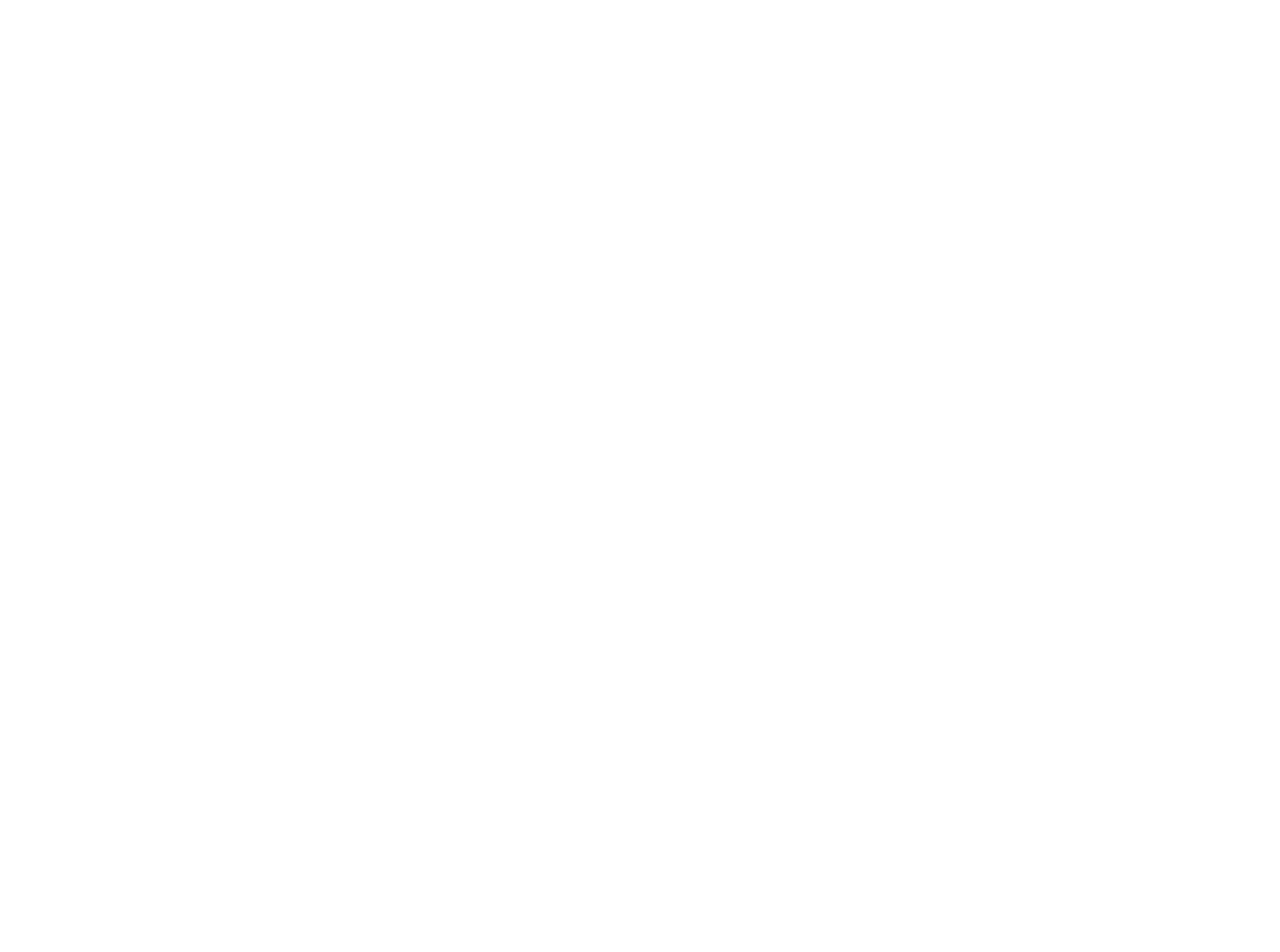
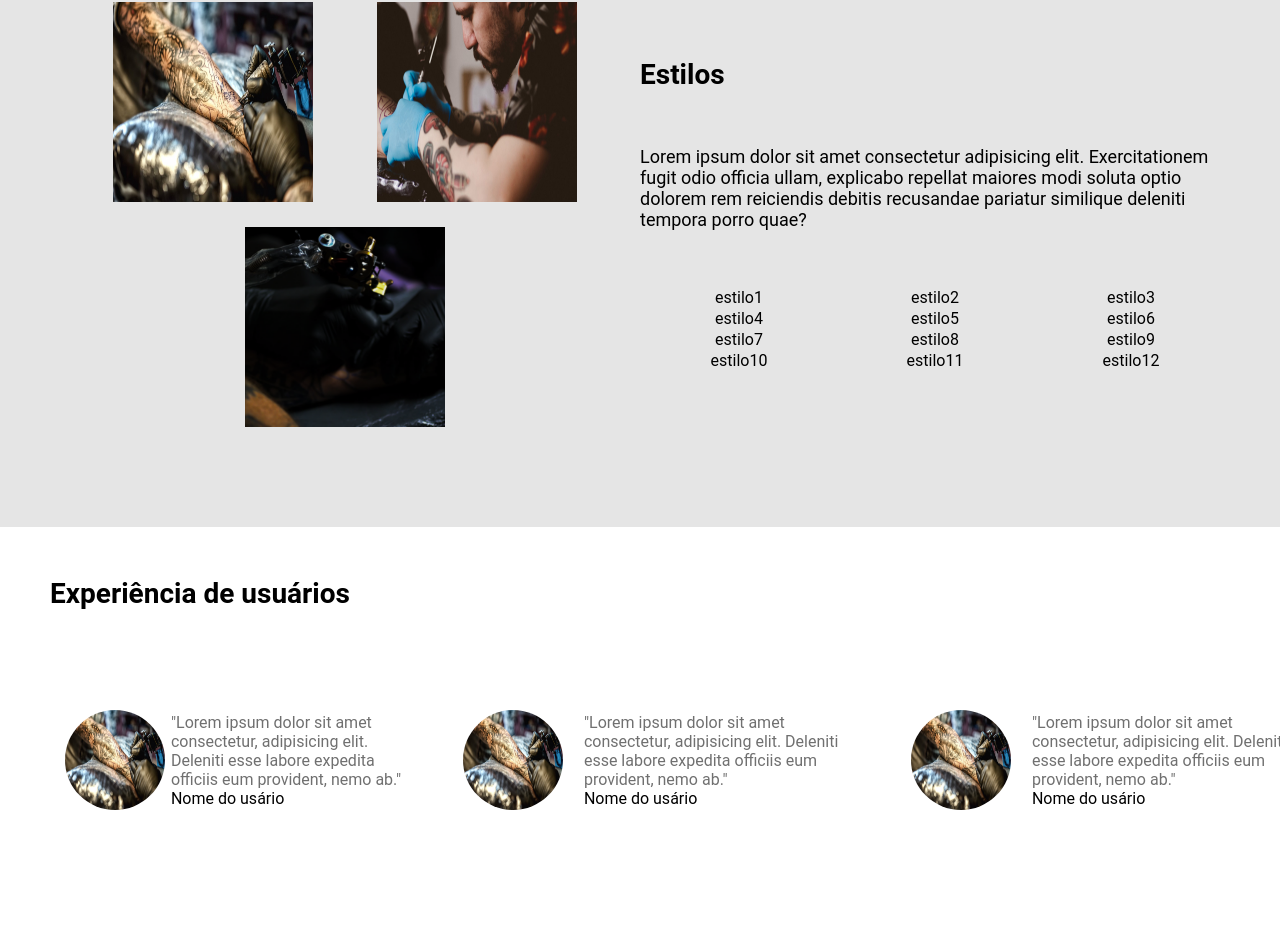
Before and after one commit to Ink4You/Ink4You-Web, a React (Create React App) app: page /Home in a window 1280 px wide. Shown: the part 898-1850 px from the top of the page. Before the commit the page ends 800 px from the top, so only its background shows below. Built offline with nearby package versions, Linux system fonts and the light colour scheme.

Commit message:
feat:add information and reports to home

```diff
--- /dev/null
+++ b/src/components/Carousel/carousel.js
@@ -0,0 +1,7 @@
+// document.querySelector('#items').addEventListener('wheel', event => {
+//     if (event.deltaY > 0) {
+//         event.target.scrollBy(300,0)
+//     } else {
+//         event.target.scrollBy(-300,0)
+//     }
+// });
--- /dev/null
+++ b/src/components/Carousel/index.jsx
@@ -0,0 +1,67 @@
+import React from "react";
+import './carousel';
+import './style.css';
+import img from '../../img/option-tattoo.jpg';
+
+function Carousel(props) {
+    return (
+        <>
+            <div className="items-wrapper">
+                <div id="items">
+                    <div className="item">
+                        <div className="report">
+                            <img src={img} alt="Foto usuário" />
+                            <div>
+                                <p>"Lorem ipsum dolor sit amet consectetur, adipisicing elit. Deleniti esse labore expedita officiis eum provident, nemo ab."</p>
+                                <span>Nome do usário</span>
+                            </div>
+                        </div>
+                        {/* <img src={img} alt="" /> */}
+                    </div>
+                    <div className="item">
+                        <div className="report">
+                            <img src={img} alt="Foto usuário" />
+                            <div>
+                                <p>"Lorem ipsum dolor sit amet consectetur, adipisicing elit. Deleniti esse labore expedita officiis eum provident, nemo ab."</p>
+                                <span>Nome do usário</span>
+                            </div>
+                        </div>
+                        {/* <img src={img} alt="" /> */}
+                    </div>
+                    <div className="item">
+                        <div className="report">
+                            <img src={img} alt="Foto usuário" />
+                            <div>
+                                <p>"Lorem ipsum dolor sit amet consectetur, adipisicing elit. Deleniti esse labore expedita officiis eum provident, nemo ab."</p>
+                                <span>Nome do usário</span>
+                            </div>
+                        </div>
+                        {/* <img src={img} alt="" /> */}
+                    </div>
+                    <div className="item">
+                        <div className="report">
+                            <img src={img} alt="Foto usuário" />
+                            <div>
+                                <p>"Lorem ipsum dolor sit amet consectetur, adipisicing elit. Deleniti esse labore expedita officiis eum provident, nemo ab."</p>
+                                <span>Nome do usário</span>
+                            </div>
+                        </div>
+                        {/* <img src={img} alt="" /> */}
+                    </div>
+                    <div className="item">
+                        <div className="report">
+                            <img src={img} alt="Foto usuário" />
+                            <div>
+                                <p>"Lorem ipsum dolor sit amet consectetur, adipisicing elit. Deleniti esse labore expedita officiis eum provident, nemo ab."</p>
+                                <span>Nome do usário</span>
+                            </div>
+                        </div>
+                        {/* <img src={img} alt="" /> */}
+                    </div>
+                </div>
+            </div>
+        </>
+    );
+}
+
+export default Carousel;
--- /dev/null
+++ b/src/components/Carousel/style.css
@@ -0,0 +1,77 @@
+div#items::-webkit-scrollbar {
+    height: 5px;
+}
+
+div#items::-webkit-scrollbar-track {
+    background: var(--secundary-white);        /* color of the tracking area */
+}
+
+div#items::-webkit-scrollbar-thumb {
+    border-radius: 5px;
+    background-image: linear-gradient(to right, #5CE1E6 , #38A5FF, #525EFF);    /* color of the scroll thumb */
+}
+
+.items-wrapper {
+    width: 100%;
+    height: 300px;
+    display: flex;
+    justify-content: center;
+    align-items: center;
+    /* background-color: teal; */
+}
+div#items {
+    min-height: 200px;
+    display: flex;
+    align-items: center;
+    overflow-x: auto;
+    scroll-snap-type: x mandatory;
+    scroll-behavior: smooth;
+}
+
+div#items div.item:first-child div.report {
+    margin-left: 50px;
+}
+
+div#items div.item {
+    flex: none;
+    width: 35%;
+    pointer-events: none;
+    scroll-snap-align: start;
+    /* background-color: violet; */
+}
+
+
+/* div#items div.item img {
+    width: 100%;
+    height: 100%;
+    object-fit: cover;
+} */
+div.report {
+    max-width: 500px;
+    max-height: 300px;
+    padding: 15px;
+    margin-right: 15px;
+    display: flex;
+    align-items: center;
+    justify-content: space-between;
+    /* background-color: tomato; */
+}
+
+div#items div.item:last-child div.report{
+    margin-right: 0px;
+}
+
+div.report div {
+    width: 70%;
+    /* background-color: violet; */
+}
+
+div.report img {
+    width: 100px;
+    height: 100px;
+    border-radius: 50%;
+}
+
+div.report p {
+    color: #707070;
+}
--- a/src/components/Header/styles.css
+++ b/src/components/Header/styles.css
@@ -1,6 +1,6 @@
 .header-container {
     width: 100%;
-    height: 75px;
+    height: 65px;
     padding: 0px 50px 0px 50px;
     display: flex;
     flex-direction: row;
@@ -13,6 +13,7 @@
     left: 0;
 }
 
+.header-container .div-logo,
 .header-container .div-logo img {
     width: 40px;
     cursor: pointer;
@@ -27,6 +28,7 @@
 
 .header-container .div-options a {
     margin: 0px 10px 0px 10px;
+    font-size: 14px;
     cursor: pointer;
     color: black;
     text-decoration: none;
@@ -41,6 +43,6 @@
     width: 90px;
     height: 40px;
     margin-left: 10px;
-    font-size: 12px;
+    font-size: 11px;
     background-image: var(--blue-gradient);
 }
--- a/src/components/Input/index.jsx
+++ b/src/components/Input/index.jsx
@@ -26,6 +26,7 @@ function Input(props) {
                 }}
                 id={id}
                 disabled={props.disabled}
+                onChange={props.onChange}
             />
             <label
                 htmlFor={id}
--- a/src/pages/Home/index.jsx
+++ b/src/pages/Home/index.jsx
@@ -1,5 +1,10 @@
 import React from 'react';
 import Header from '../../components/Header';
+import img1 from '../../img/option-tattoo.jpg';
+import img2 from '../../img/option-tatuador.jpg';
+import img3 from '../../img/SideImage.png';
+import Carousel from '../../components/Carousel';
+import Footer from '../../components/Footer';
 import './styles.css';
 
 function Home() {
@@ -18,6 +23,47 @@ function Home() {
                     </div>
                 </div>
             </section>
+            <section className="information-container">
+                <section className="styles">
+                    <div className="demonstration">
+                        <img src={img1} alt="img1" />
+                        <img src={img2} alt="img2" />
+                        <img src={img3} alt="img3" />
+                    </div>
+                    <div className="styles-content">
+                        <h2>Estilos</h2>
+                        <p>Lorem ipsum dolor sit amet consectetur adipisicing elit. Exercitationem fugit odio officia ullam, explicabo repellat maiores modi soluta optio dolorem rem reiciendis debitis recusandae pariatur similique deleniti tempora porro quae?</p>
+
+                        <table>
+                            <tr>
+                                <td>estilo1</td>
+                                <td>estilo2</td>
+                                <td>estilo3</td>
+                            </tr>
+                            <tr>
+                                <td>estilo4</td>
+                                <td>estilo5</td>
+                                <td>estilo6</td>
+                            </tr>
+                            <tr>
+                                <td>estilo7</td>
+                                <td>estilo8</td>
+                                <td>estilo9</td>
+                            </tr>
+                            <tr>
+                                <td>estilo10</td>
+                                <td>estilo11</td>
+                                <td>estilo12</td>
+                            </tr>
+                        </table>
+                    </div>
+                </section>
+            </section>
+            <section className="reports">
+                <h2>Experiência de usuários</h2>
+                <Carousel/>
+            </section>
+            <Footer/>
         </>
     )
 }
--- a/src/pages/Home/styles.css
+++ b/src/pages/Home/styles.css
@@ -1,9 +1,21 @@
+body::-webkit-scrollbar {
+    width: 5px;               /* width of the entire scrollbar */
+  }
+
+  body::-webkit-scrollbar-track {
+    background: var(--white);        /* color of the tracking area */
+  }
+
+  body::-webkit-scrollbar-thumb {
+    background-image: linear-gradient(to bottom, #5CE1E6 , #38A5FF, #525EFF);    /* color of the scroll thumb */
+  }
+
 .container-options {
     width: 100%;
-    height: calc(100vh - 75px);
+    height: calc(100vh - 65px);
     display: flex;
     flex-direction: row;
-    margin-top: 75px;
+    margin-top: 65px;
 }
 
 .container-options .tattoo-option-img {
@@ -56,3 +68,59 @@
     font-size: 40px;
     color: white;
 }
+
+.information-container {
+    background-color: var(--secondary-white);
+}
+
+section.information-container section.styles {
+    padding: 100px 50px;
+    display: flex;
+}
+
+section.information-container section.styles div.demonstration {
+    display: flex;
+    flex: 1;
+    justify-content: space-evenly;
+    flex-wrap: wrap;
+}
+
+section.information-container section.styles div.demonstration img {
+    width: 200px;
+    height: 200px;
+}
+
+section.information-container section.styles div.demonstration > img:not(:last-child) {
+    margin-bottom: 25px;
+}
+
+section.information-container section.styles div.styles-content {
+    max-height: 500px;
+    display: flex;
+    flex: 1;
+    flex-direction: column;
+    justify-content: space-evenly;
+}
+
+section.information-container section.styles div.styles-content h2 {
+    font-size: 28px;
+}
+
+section.information-container section.styles div.styles-content p {
+    font-size: 18px;
+}
+
+section.information-container section.styles div.styles-content table{
+    font-size: 16px;
+    text-align: center;
+}
+
+section.reports {
+    padding-top: 50px;
+    padding-bottom: 50px;
+}
+
+section.reports h2 {
+    font-size: 28px;
+    margin-left: 50px;
+}
```
